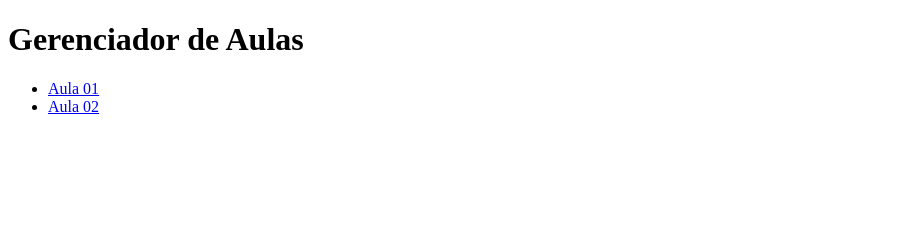
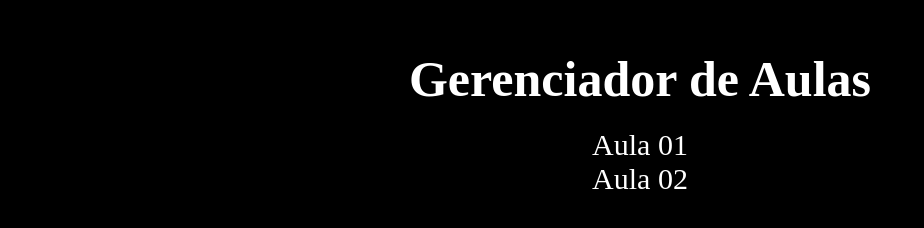
Before and after one commit to NeroSzS/aulas_ProgaramadorWeb, a plain HTML site: page index.html in a window 1280 px wide. Shown: the whole page, without its empty margins (0-924 px from the left). Drawn offline with Linux system fonts and the light colour scheme.

Commit message:
alterações no css

```diff
--- a/index.html
+++ b/index.html
@@ -4,6 +4,7 @@
     <meta charset="UTF-8">
     <meta name="viewport" content="width=device-width, initial-scale=1.0">
     <title>Gerenciador de Aulas</title>
+    <link rel="stylesheet" href="style.css">
 </head>
 <body>
     <h1>Gerenciador de Aulas</h1>
--- /dev/null
+++ b/style.css
@@ -0,0 +1,26 @@
+* {
+    box-sizing: border-box;
+    margin: 0;
+    padding: 0;
+    text-decoration: none;
+    list-style: none;
+    color: white;
+
+}
+
+body {
+    background-color: black;
+    color: white;
+    text-align: center;
+    margin: auto;
+    margin-top: 50px;
+}
+
+h1 {
+    font-size: 50px;
+}
+
+.lista_de_aulas {
+    margin: 20px;
+    font-size: 30px;
+}
```
Also changed, not shown: aulas_02/index.html (+13 -1 lines).
